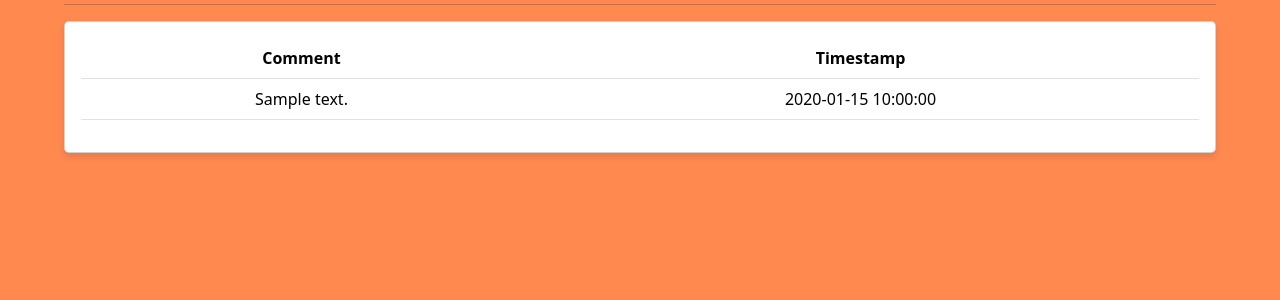
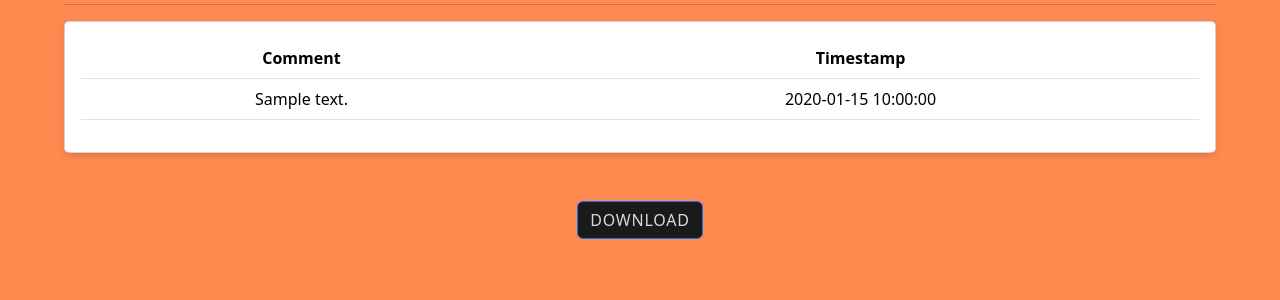
Before and after one commit to MohammadOsama15/EarlyBird, a Flask app: template earlybird/templates/user_comments.html in a window 1280 px wide. Shown: the part 298-598 px from the top of the page. Run offline with Flask 3, Linux system fonts and the light colour scheme; the template is opened without the code that fills it: most values are stand-ins (such as "Sample title", 1, 10 or a date in 2020); parts of the project's set-up code (start-up, migrations or seed data) failed here and were passed over; some libraries are stand-ins or nearby versions.

Commit message:
I added the download button on comment page and user_comment page.

```diff
--- a/earlybird/templates/comments.html
+++ b/earlybird/templates/comments.html
@@ -50,6 +50,9 @@
     </div>
   </div>
 </div>
+<div class="container text-center mt-5">
+  <button class="btn btn-primary" type="button">Download</button>
+</div>
 {% else %}
 <div>No comments found!</div>
 {% endif %}
--- a/earlybird/templates/user_comments.html
+++ b/earlybird/templates/user_comments.html
@@ -7,6 +7,7 @@
       </div>
     </div>
     <h1 class="text-center">User Comments</h1>
+    {% if data %}
     <hr>
     <div class="row">
       <div class="col">
@@ -35,6 +36,12 @@
       </div>
     </div>
   </div>
+  <div class="container text-center mt-5">
+    <button class="btn btn-primary" type="button">Download</button>
+  </div>
+  {% else %}
+  <p> No results found, please try another Reddit username. </p>
+  {% endif %}
   <style>
     .card {
       background-color: white;
```
